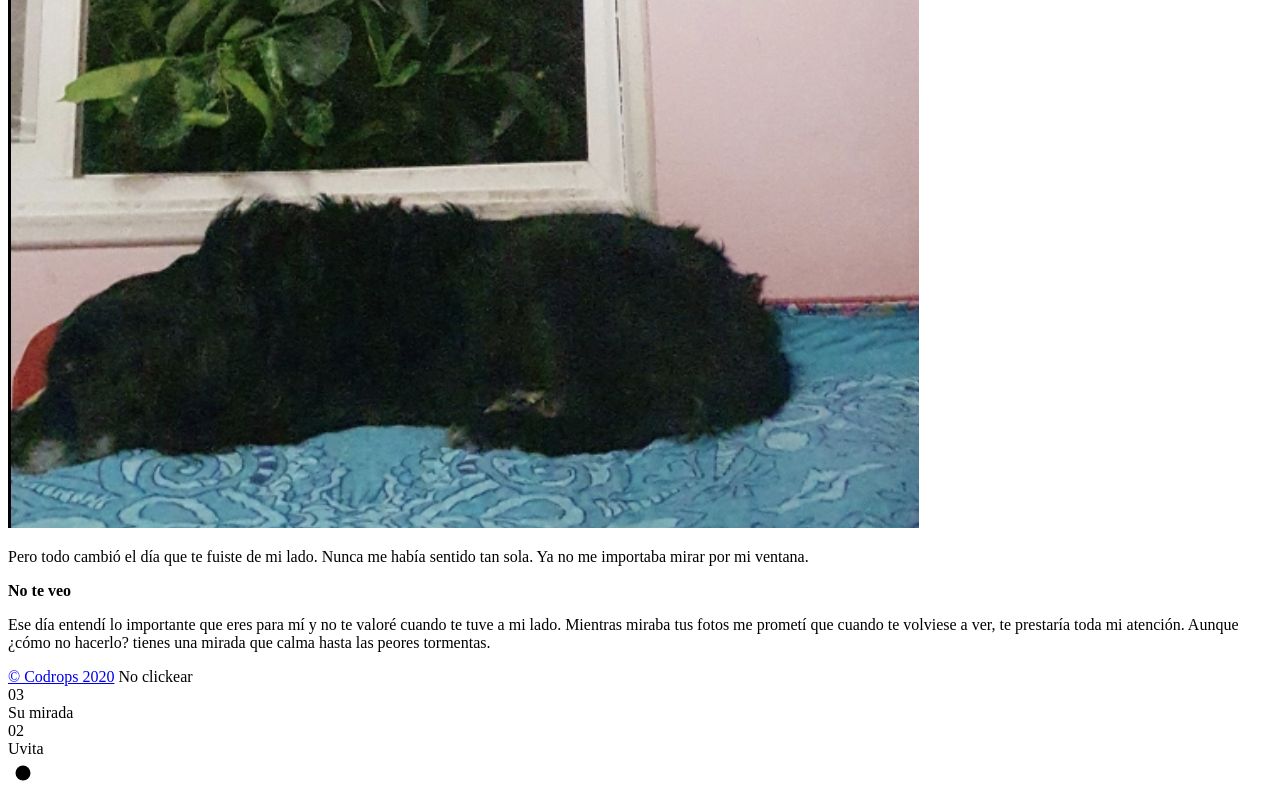
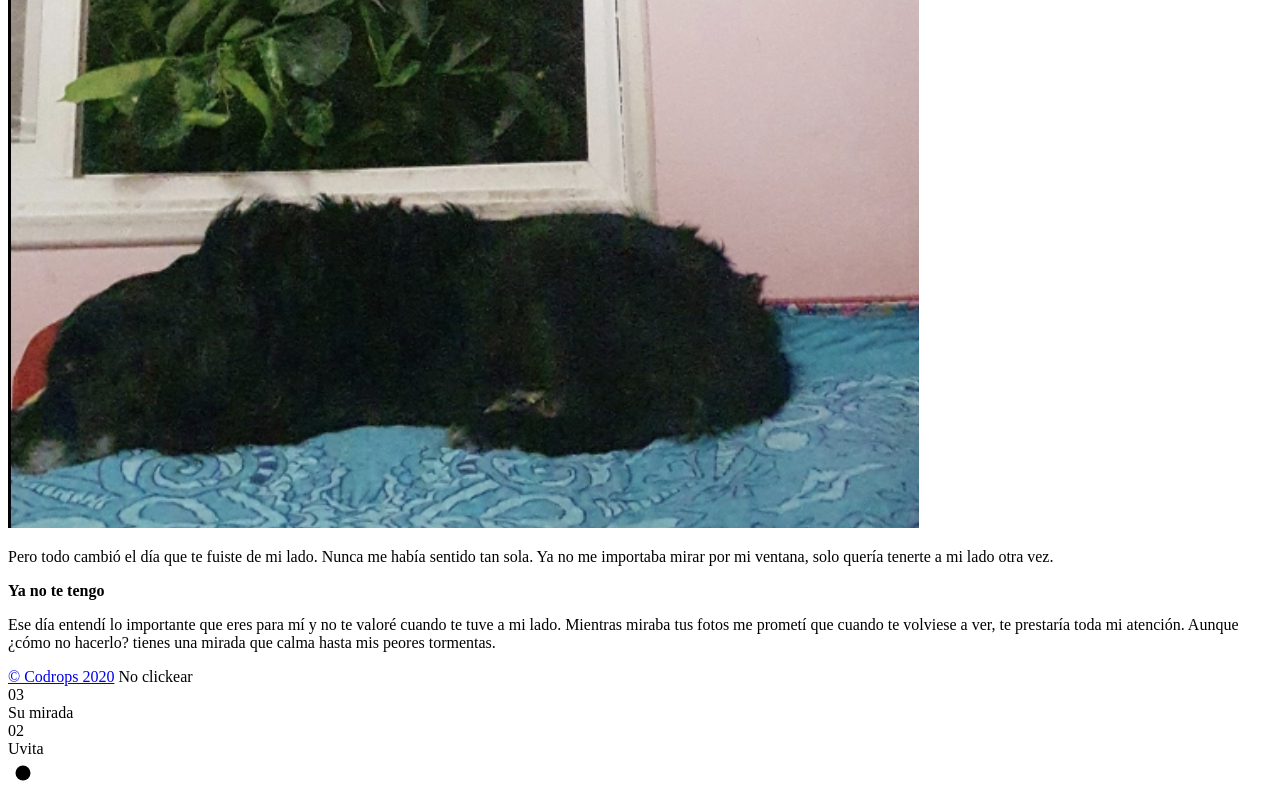
Before and after one commit to caturso/completoo, a website with bundled scripts: page dist/index.html in a window 1280 px wide. Shown: the part 1208-2008 px from the top of the page. Built offline with nearby package versions, Linux system fonts and the light colour scheme; a script that the page names is missing; files whose address does not match are found by name; a web font is replaced by a local one.

Commit message:
Update index.html

```diff
--- a/dist/index.html
+++ b/dist/index.html
@@ -55,12 +55,12 @@ supportsCssVars() || alert("Please view this demo in a modern browser that suppo
 						</div>
 					</header>
 					<div class="content__body">
-						<p class="content__body-para text-right cell--1-2"> Pero todo cambió el día que te fuiste de mi lado. Nunca me había sentido tan sola. Ya no me importaba mirar por mi ventana.</p>
-						<p data-scroll="" data-scroll-offset="130" class="content__body-para cell--3 anim-show"><strong>No te veo</strong></p>
+						<p class="content__body-para text-right cell--1-2"> Pero todo cambió el día que te fuiste de mi lado. Nunca me había sentido tan sola. Ya no me importaba mirar por mi ventana, solo quería tenerte a mi lado otra vez.</p>
+						<p data-scroll="" data-scroll-offset="130" class="content__body-para cell--3 anim-show"><strong>Ya no te tengo</strong></p>
 						<div class="content__body-imgwrap cell--1-3">
 							<div data-scroll="" data-scroll-speed="0.7" data-scroll-delay="0.1" class="content__body-image" style="background-image:url(yo-sentada.jpg)"></div>
 						</div>
-						<p class="content__body-para cell--2-3"> Ese día entendí lo importante que eres para mí y no te valoré cuando te tuve a mi lado. Mientras miraba tus fotos me prometí que cuando te volviese a ver, te prestaría toda mi atención. Aunque ¿cómo no hacerlo? tienes una mirada que calma hasta las peores tormentas. </p>
+						<p class="content__body-para cell--2-3"> Ese día entendí lo importante que eres para mí y no te valoré cuando te tuve a mi lado. Mientras miraba tus fotos me prometí que cuando te volviese a ver, te prestaría toda mi atención. Aunque ¿cómo no hacerlo? tienes una mirada que calma hasta mis peores tormentas. </p>
 					</div>
 					<footer class="content__footer content__breakout">
 						<div class="inner inner--grid">
```
